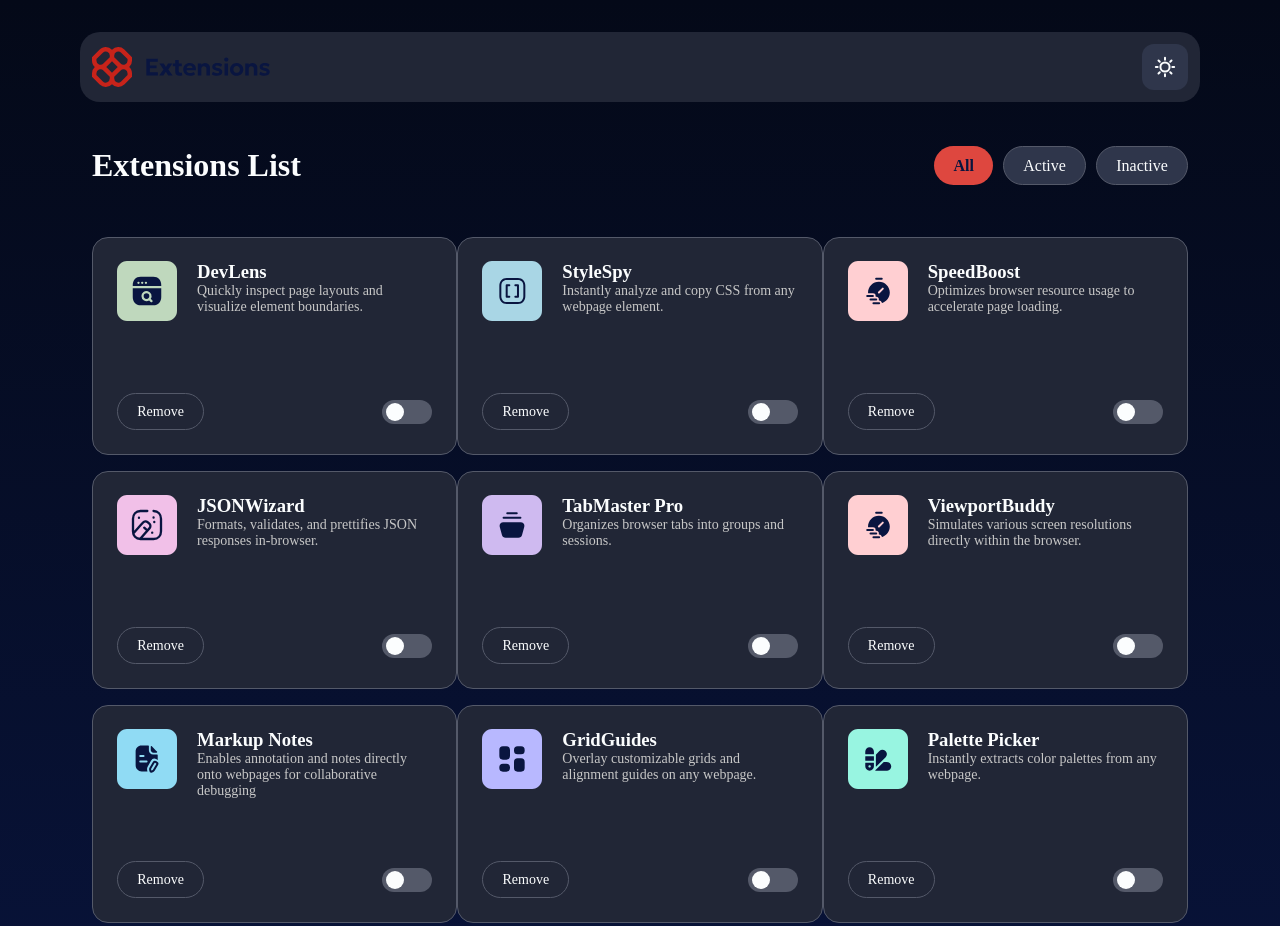
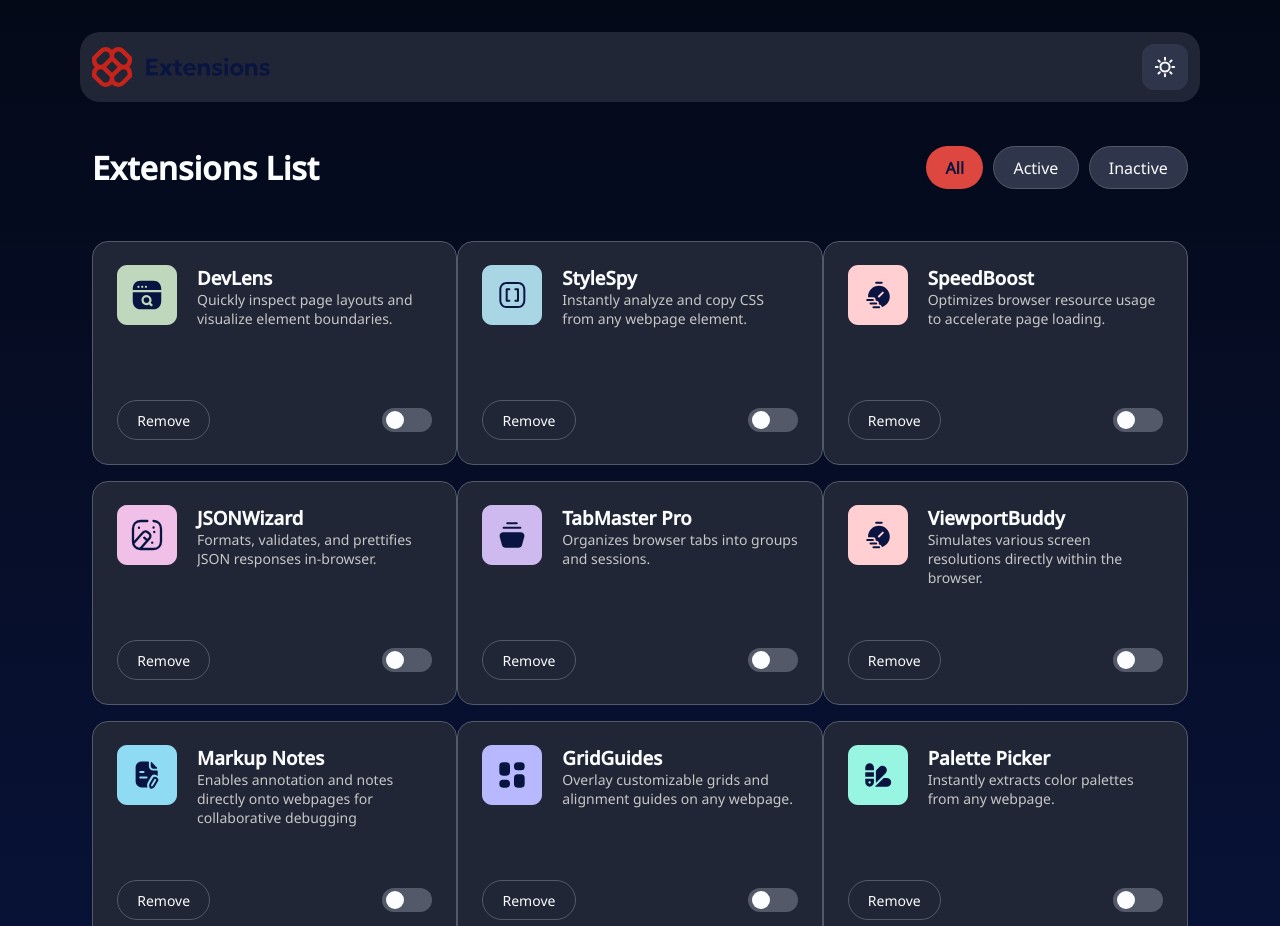
Before and after one commit to GCouzzi/browser-extension-manager-challenge, a plain HTML site: page index.html in a window 1280 px wide. Shown: the top 926 px of the page. Drawn offline with Linux system fonts and the light colour scheme; the site is published under a folder, as on GitHub Pages, so addresses that start at the root find nothing.

Commit message:
Fonts fixed

```diff
--- a/index.html
+++ b/index.html
@@ -24,15 +24,15 @@
     .attribution a { color: hsl(228, 45%, 44%); }
     @font-face {
       font-family: 'NotoSans-Bold';
-      src: url('/assets/fonts/static/NotoSans-Bold.ttf') format('truetype');
+      src: url("assets/fonts/static/NotoSans-Bold.ttf");
     }
     @font-face {
       font-family: 'NotoSans-Medium';
-      src: url('/assets/fonts/static/NotoSans-Medium.ttf') format('truetype');
+      src: url("assets/fonts/static/NotoSans-Medium.ttf");
     }
     @font-face {
       font-family: 'NotoSans-Regular';
-      src: url('/assets/fonts/static/NotoSans-Regular.ttf') format('truetype');
+      src: url("assets/fonts/static/NotoSans-Regular.ttf");
     }
     body {
       background-repeat: no-repeat;
```
